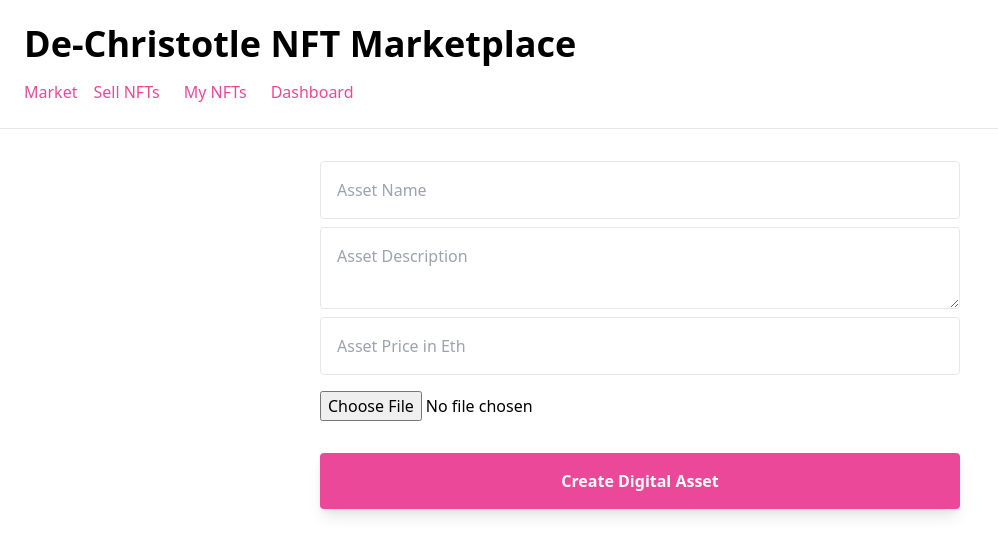
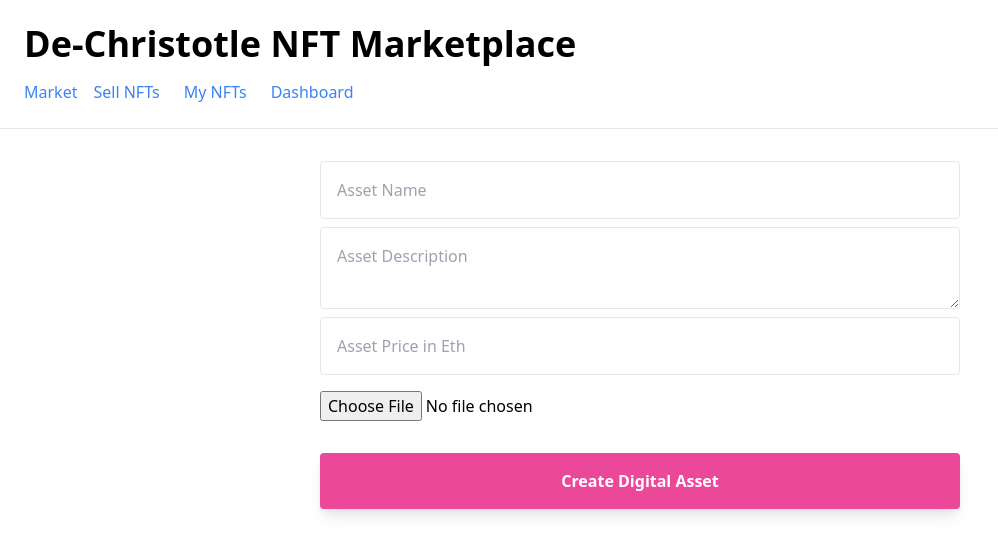
Before and after one commit to WarnerDemon/full-stack-nft-marketplace, a Next.js app: page /create-item in a window 1280 px wide. Shown: the top 554 px of the page, without its empty margins (0-998 px from the left). Built offline with nearby package versions, Linux system fonts and the light colour scheme; no server answers; what ipfs-http-client would draw is missing.

Commit message:
Update _app.js
changed linked text colours

```diff
--- a/pages/_app.js
+++ b/pages/_app.js
@@ -8,22 +8,22 @@ function Marketplace({ Component, pageProps }) {
         <p className="text-4xl font-bold">De-Christotle NFT Marketplace</p>
         <div className="flex mt-4">
           <Link href="/">
-            <a className="mr-4 text-pink-500">
+            <a className="mr-4 text-blue-500">
               Market
             </a>
           </Link>
           <Link href="/create-item">
-            <a className="mr-6 text-pink-500">
+            <a className="mr-6 text-blue-500">
               Sell NFTs
             </a>
           </Link>
           <Link href="/my-assets">
-            <a className="mr-6 text-pink-500">
+            <a className="mr-6 text-blue-500">
               My NFTs
             </a>
           </Link>
           <Link href="/creator-dashboard">
-            <a className="mr-6 text-pink-500">
+            <a className="mr-6 text-blue-500">
               Dashboard
             </a>
           </Link>
```
